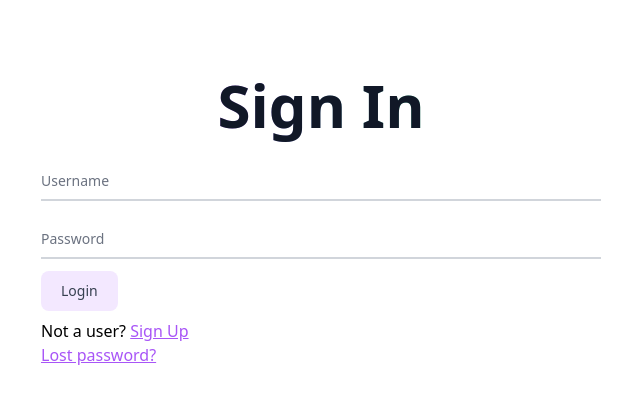
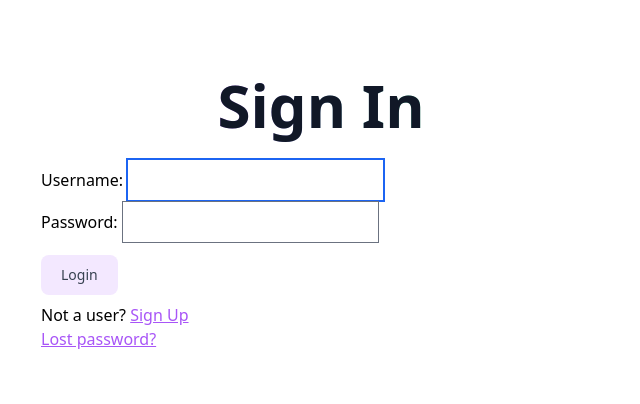
Before and after one commit to escheive/Facenook, a Django app: page /accounts/login/ in a window 1280 px wide. Shown: the part 61-465 px from the top of the page, without its empty margins (319-959 px from the left). Run offline with Django 4.2, Linux system fonts and the light colour scheme; some libraries are stand-ins or nearby versions.

Commit message:
reverted login back to default

```diff
--- a/main_app/templates/registration/login.html
+++ b/main_app/templates/registration/login.html
@@ -27,14 +27,7 @@
 
   <form method="post" action="/accounts/login/" class="w-1/2 mx-6">
     {% csrf_token %}
-    <div class="relative z-0 mb-4">
-      <input type="text" id="floating_standard" class="block py-2.5 px-0 w-full text-sm text-gray-900 bg-transparent border-0 border-b-2 border-gray-300 appearance-none dark:text-white dark:border-gray-600 dark:focus:border-blue-500 focus:outline-none focus:ring-0 focus:border-blue-600 peer" placeholder=" " />
-      <label for="floating_standard" class="absolute text-sm text-gray-500 dark:text-gray-400 duration-300 transform -translate-y-6 scale-75 top-3 -z-10 origin-[0] peer-focus:left-0 peer-focus:text-blue-600 peer-focus:dark:text-blue-500 peer-placeholder-shown:scale-100 peer-placeholder-shown:translate-y-0 peer-focus:scale-75 peer-focus:-translate-y-6">Username</label>
-    </div>
-    <div class="relative z-0">
-      <input type="text" id="floating_standard" class="block py-2.5 px-0 w-full text-sm text-gray-900 bg-transparent border-0 border-b-2 border-gray-300 appearance-none dark:text-white dark:border-gray-600 dark:focus:border-blue-500 focus:outline-none focus:ring-0 focus:border-blue-600 peer" placeholder=" " />
-      <label for="floating_standard" class="absolute text-sm text-gray-500 dark:text-gray-400 duration-300 transform -translate-y-6 scale-75 top-3 -z-10 origin-[0] peer-focus:left-0 peer-focus:text-blue-600 peer-focus:dark:text-blue-500 peer-placeholder-shown:scale-100 peer-placeholder-shown:translate-y-0 peer-focus:scale-75 peer-focus:-translate-y-6">Password</label>
-    </div>
+    {{ form.as_p }}
     <button type="submit" value="login" class="mt-3 mb-2 text-gray-700 bg-purple-100 hover:bg-purple-200 focus:ring-4 focus:outline-none focus:ring-blue-300 font-medium rounded-lg text-sm w-full sm:w-auto px-5 py-2.5 text-center dark:bg-blue-600 dark:hover:bg-blue-700 dark:focus:ring-blue-800">Login</button>
     <p>Not a user? <a href="/accounts/signup" class="underline text-purple-500 hover:text-purple-800">Sign Up</a></p>
     <p><a href="{% url 'password_reset' %}" class="underline text-purple-500 hover:text-purple-800">Lost password?</a></p>
--- a/main_app/views.py
+++ b/main_app/views.py
@@ -7,7 +7,7 @@ from django.contrib.auth import login
 from django.contrib.auth.decorators import login_required
 from django.views.decorators.csrf import csrf_exempt
 from .models import Post, Profile, Comment, User
-from .forms import SignUpForm, PostForm, CommentForm, EditUserForm
+from .forms import SignUpForm, PostForm, CommentForm, EditUserForm, LoginForm
 
 
 
@@ -210,6 +210,8 @@ class CreatePost(CreateView):
 
 
 
+
+
 # View for the User signup page
 def signup(request):
 
```
Also changed, not shown: main_app/forms.py (+25 -1 lines).
